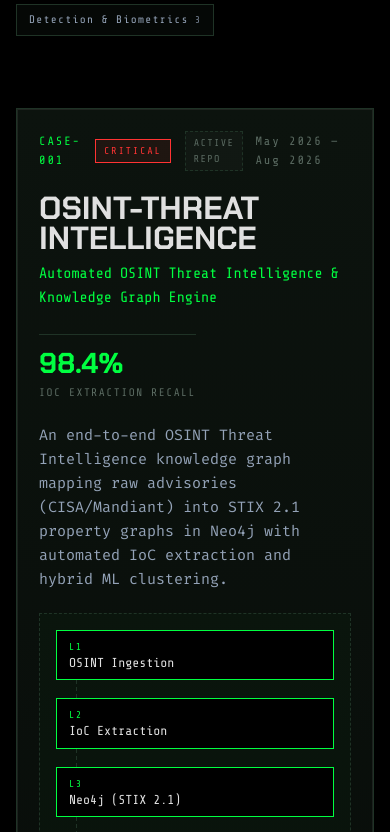
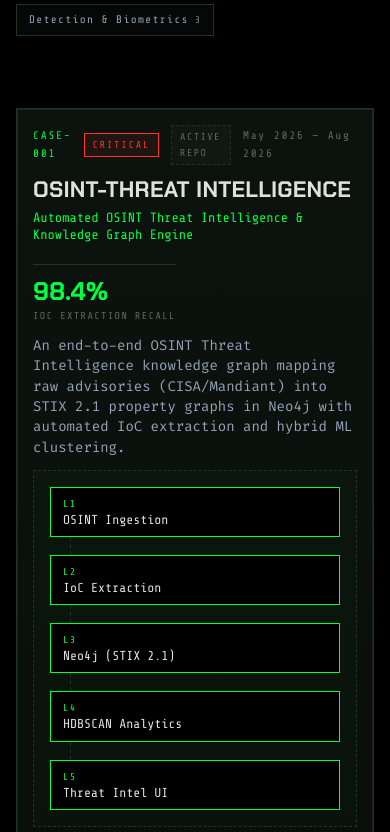
Before and after one commit to abhinav260506/portfolio-, a React (Vite) app: page / in a window 390 px wide. Shown: the part 5032-5864 px from the top of the page. Built offline with nearby package versions, Linux system fonts and the light colour scheme.

Commit message:
Fix case card vertical alignment and project title visibility below navbar

```diff
--- a/src/sections/Projects.css
+++ b/src/sections/Projects.css
@@ -8,10 +8,13 @@
   overflow: hidden;
   display: flex;
   align-items: center;
+  padding-top: calc(var(--nav-h, 70px) + 8px);
+  padding-bottom: 24px;
+  box-sizing: border-box;
 }
 .proj-track {
   display: flex;
-  align-items: stretch;
+  align-items: center;
   gap: 40px;
   padding: 0 var(--gutter);
   will-change: transform;
@@ -68,18 +71,30 @@
 }
 
 .case {
-  flex: 0 0 min(980px, 78vw);
+  flex: 0 0 min(920px, 76vw);
   display: flex;
+  max-height: calc(100vh - 120px);
+  height: 100%;
 }
 .case-card {
   width: 100%;
+  height: 100%;
+  display: flex;
+  flex-direction: column;
+}
+.spotlight-card.case-card {
+  padding: 0 !important;
 }
 .case-inner {
-  padding: clamp(22px, 2.6vw, 38px);
+  padding: clamp(16px, 2vw, 26px);
   display: flex;
   flex-direction: column;
-  gap: 22px;
+  gap: clamp(10px, 1.4vh, 18px);
   height: 100%;
+  box-sizing: border-box;
+  overflow-y: auto;
+  scrollbar-width: thin;
+  scrollbar-color: var(--line-2) transparent;
 }
 .case-head {
   display: flex;
@@ -87,13 +102,14 @@
   align-items: center;
   gap: 12px;
   font-family: var(--f-hud);
-  font-size: 12px;
+  font-size: 11px;
   letter-spacing: 0.16em;
   color: var(--fg-mute);
+  flex-shrink: 0;
 }
 .case-id {
   display: flex;
-  gap: 14px;
+  gap: 12px;
   align-items: center;
   color: var(--green);
 }
@@ -123,51 +139,57 @@
 .case-title-row {
   display: flex;
   justify-content: space-between;
-  align-items: flex-end;
-  gap: 24px;
+  align-items: flex-start;
+  gap: 20px;
+  flex-shrink: 0;
 }
 .case-name {
   font-family: var(--f-display);
   font-weight: 700;
-  font-size: clamp(2rem, 4.4vw, 3.8rem);
-  line-height: 0.95;
+  font-size: clamp(1.4rem, 2.2vw, 2.2rem);
+  line-height: 1.15;
   margin: 0;
   text-transform: uppercase;
+  letter-spacing: 0.01em;
+  word-break: break-word;
 }
 .case-tag {
-  margin: 8px 0 0;
+  margin: 6px 0 0;
   font-family: var(--f-hud);
   color: var(--green);
-  font-size: 15px;
+  font-size: 13.5px;
+  line-height: 1.3;
 }
 .case-metric {
   text-align: right;
   display: flex;
   flex-direction: column;
   border-left: 1px solid var(--line-2);
-  padding-left: 22px;
+  padding-left: 18px;
   flex: none;
 }
 .cm-v {
   font-family: var(--f-display);
   font-weight: 700;
-  font-size: clamp(1.8rem, 3vw, 2.8rem);
+  font-size: clamp(1.6rem, 2.4vw, 2.4rem);
   line-height: 1;
   color: var(--green);
 }
 .cm-l {
   font-family: var(--f-hud);
-  font-size: 11px;
+  font-size: 10px;
   letter-spacing: 0.14em;
   color: var(--fg-mute);
   text-transform: uppercase;
-  margin-top: 6px;
+  margin-top: 4px;
 }
 .case-summary {
   margin: 0;
   color: var(--fg-dim);
-  font-size: 15px;
+  font-size: 14px;
+  line-height: 1.45;
   max-width: 72ch;
+  flex-shrink: 0;
 }
 
 /* attack chain */
@@ -369,19 +391,39 @@
 /* desktop: fit pinned cards to the viewport height */
 @media (min-width: 1025px) {
   .case {
-    max-height: calc(100vh - 140px);
-  }
-  .case-inner {
-    gap: clamp(12px, 2vh, 22px);
+    max-height: calc(100vh - 110px);
   }
 }
-@media (min-width: 1025px) and (max-height: 820px) {
+@media (min-width: 1025px) and (max-height: 860px) {
+  .case-inner {
+    padding: 14px 20px;
+    gap: 10px;
+  }
+  .case-name {
+    font-size: 1.45rem;
+  }
   .case-summary {
-    display: none;
+    display: -webkit-box;
+    -webkit-line-clamp: 2;
+    -webkit-box-orient: vertical;
+    overflow: hidden;
+    font-size: 13px;
   }
   .case-points {
-    font-size: 13px;
-    gap: 8px;
+    font-size: 12.5px;
+    gap: 6px;
+  }
+  .case-body {
+    gap: 14px;
+  }
+  .chain {
+    padding: 8px 12px;
+  }
+  .chain-node {
+    padding: 4px 8px;
+  }
+  .chain-name {
+    font-size: 11px;
   }
 }
 
```
